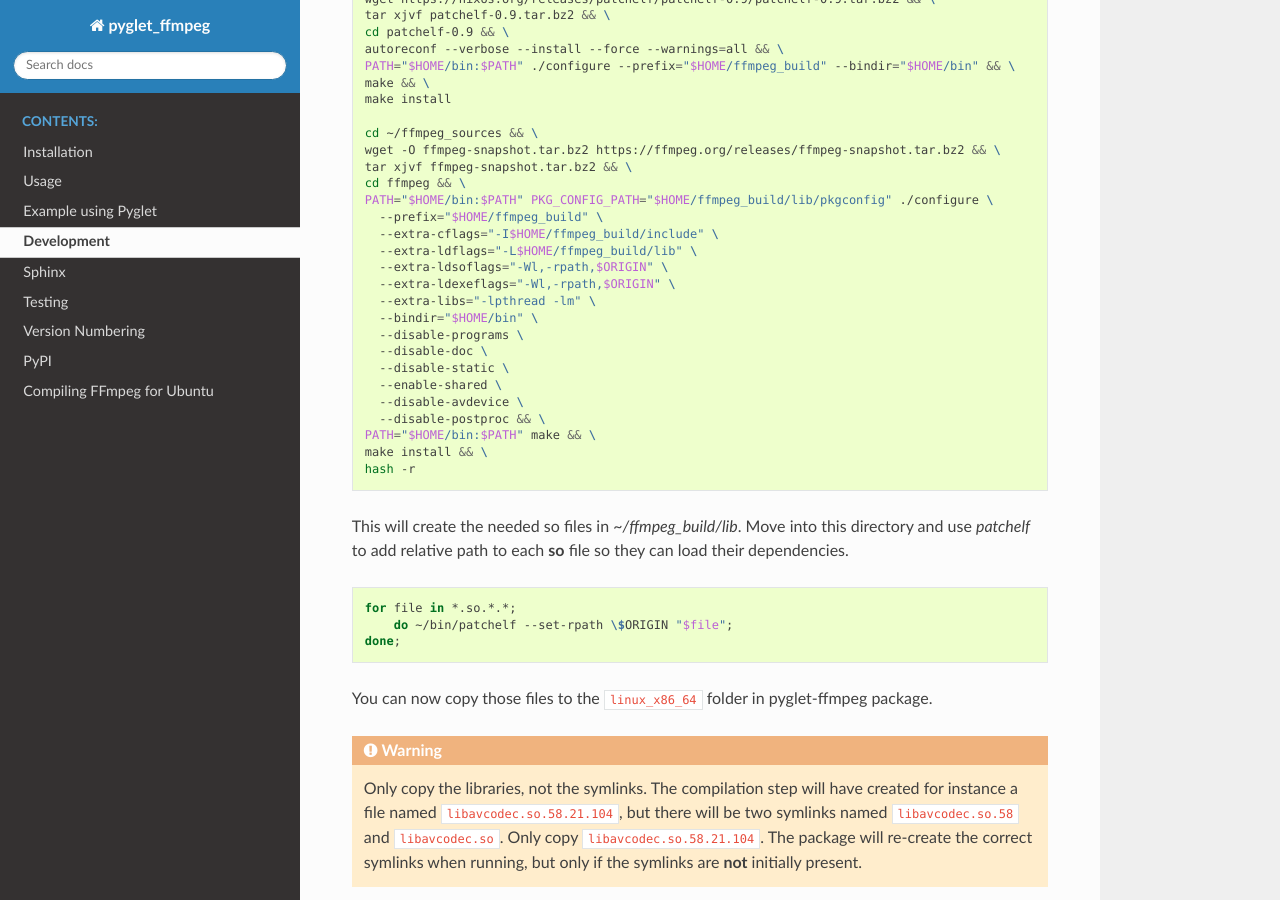
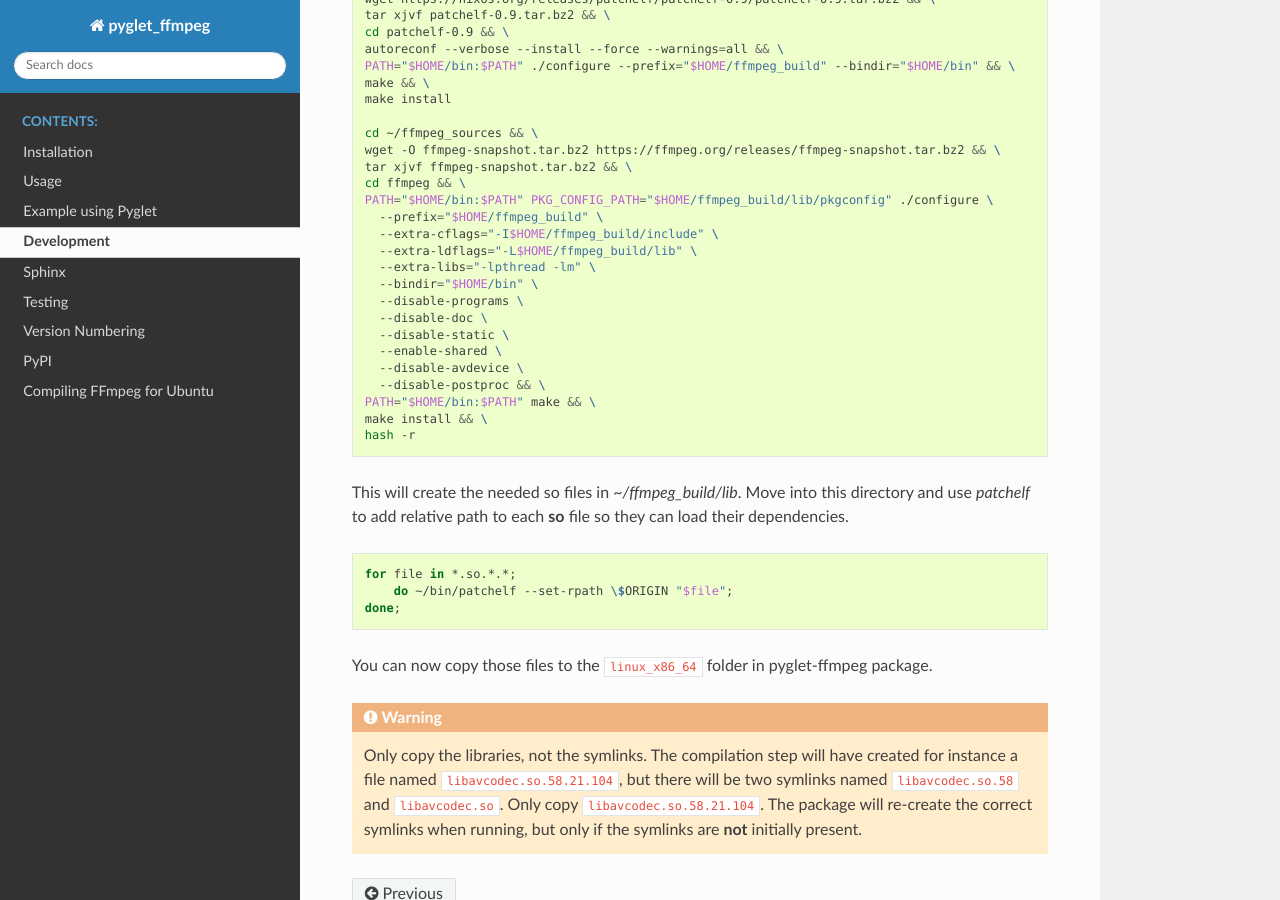
Before and after one commit to pythonarcade/pyglet-ffmpeg, a Sphinx documentation site: the page built from doc/development.rst, in a window 1280 px wide and 900 px high, scrolled down 1771 px. Built offline with Sphinx 7.4.7 and the Read the Docs theme 2.0.0, drawn with Linux system fonts in a browser that asks for light colours.

Commit message:
Remove compilation flags which don't seem to work.

```diff
--- a/doc/development.rst
+++ b/doc/development.rst
@@ -109,8 +109,6 @@ To make new binaries for Ubuntu, here are the required steps:
       --prefix="$HOME/ffmpeg_build" \
       --extra-cflags="-I$HOME/ffmpeg_build/include" \
       --extra-ldflags="-L$HOME/ffmpeg_build/lib" \
-      --extra-ldsoflags="-Wl,-rpath,$ORIGIN" \
-      --extra-ldexeflags="-Wl,-rpath,$ORIGIN" \
       --extra-libs="-lpthread -lm" \
       --bindir="$HOME/bin" \
       --disable-programs \
```
